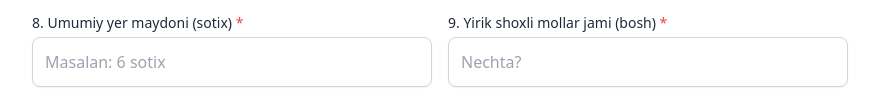
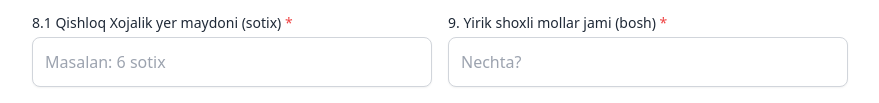
Before and after one commit to asadbekkholdarov/requestions, a website: page public/index.html in a window 1280 px wide. Shown: the part 583-686 px from the top of the page, without its empty margins (200-1079 px from the left). Drawn offline with nearby package versions, Linux system fonts and the light colour scheme.

Commit message:
ui fix error for qxy input

```diff
--- a/public/index.html
+++ b/public/index.html
@@ -209,7 +209,7 @@
 
             <div>
               <label class="block text-sm font-medium mb-1"
-                >8. Umumiy yer maydoni (sotix)
+                >8.1 Qishloq Xojalik yer maydoni (sotix)
                 <span class="text-red-500">*</span></label
               >
               <input
```
